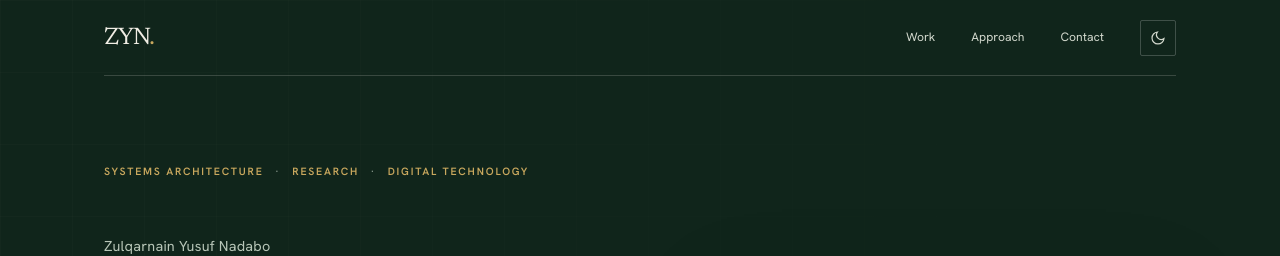
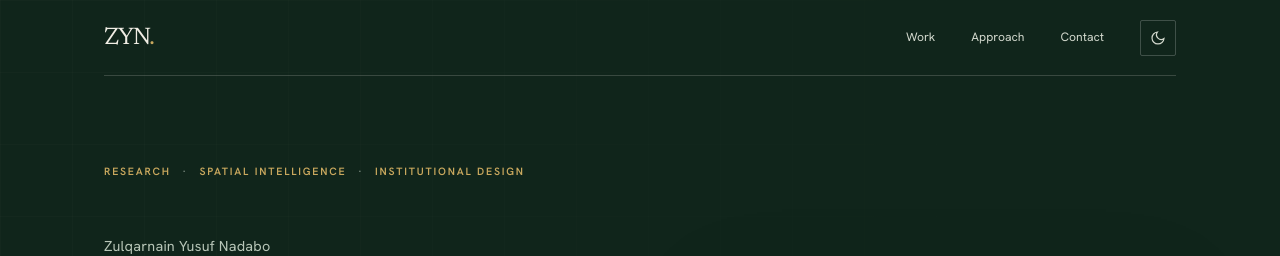
Before and after one commit to mrzulqarnainnadabo/zulqarnain-nadabo, a Next.js app: page / in a window 1280 px wide. Shown: the top 256 px of the page. Built offline with nearby package versions, Linux system fonts and the light colour scheme.

Commit message:
Refine portfolio hero discipline labels

```diff
--- a/components/Hero.jsx
+++ b/components/Hero.jsx
@@ -18,7 +18,7 @@ export default function Hero() {
         </nav>
         <div id="top" className="hero-grid">
           <div className="hero-copy">
-            <p className="eyebrow hero-eyebrow">Systems architecture <span>·</span> Research <span>·</span> Digital technology</p>
+            <p className="eyebrow hero-eyebrow">Research <span>·</span> Spatial intelligence <span>·</span> Institutional design</p>
             <p className="hero-name">{person.name}</p>
             <h1>Making complex systems <em>work better.</em></h1>
             <p className="hero-description">I work across research, institutional architecture and digital technology to turn complex challenges into practical, well-structured systems.</p>
```
